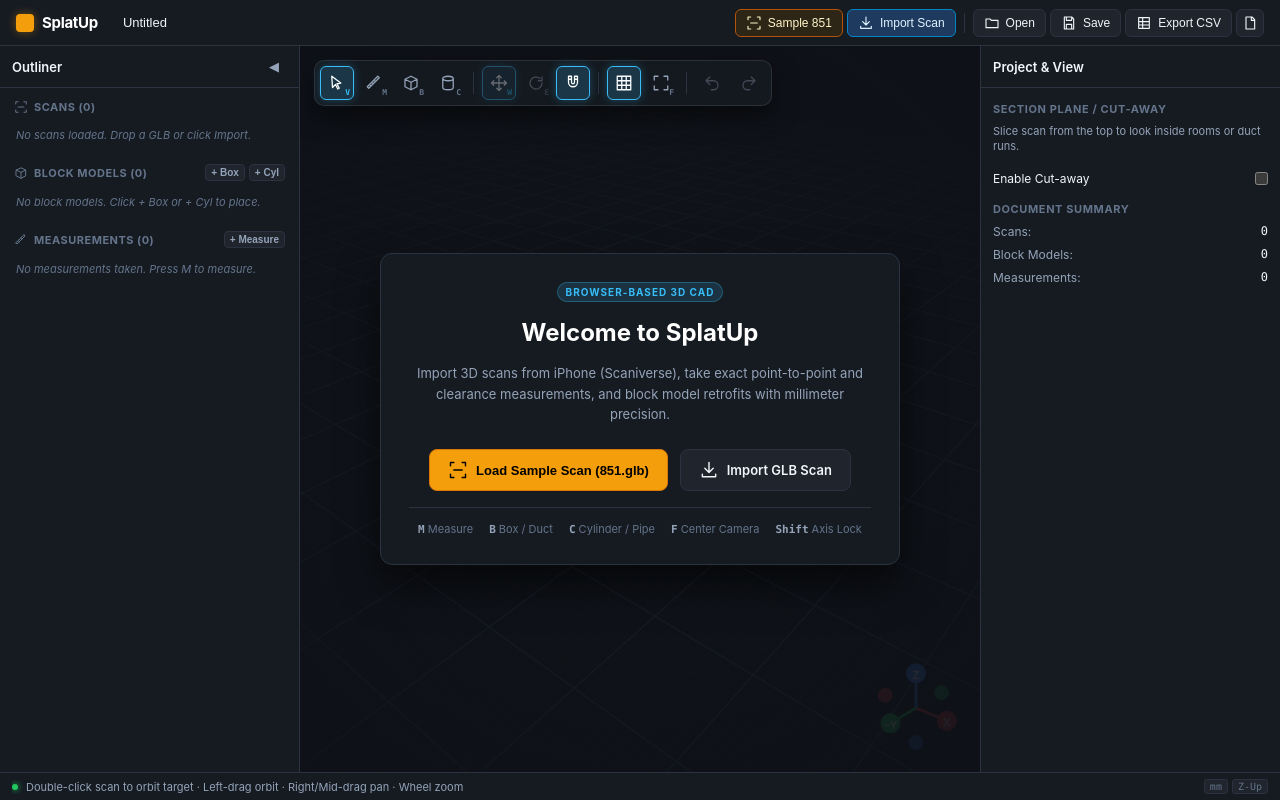
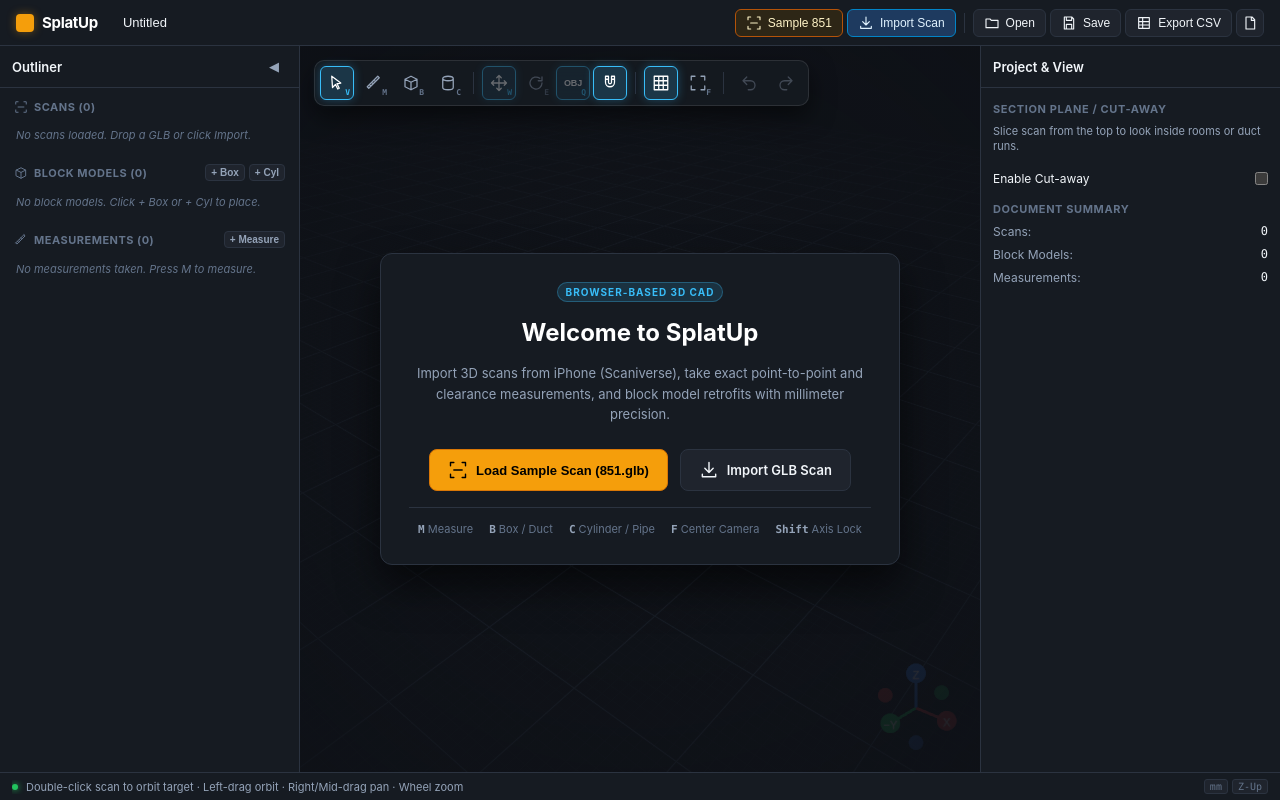
Before and after one commit to deeben/splatup, a React (Vite) app: page / in a window 1280 px wide. Built offline with nearby package versions, Linux system fonts and the light colour scheme.

Commit message:
Fix: Align transform gizmo to object space by default with space toggle

```diff
--- a/src/core/store.ts
+++ b/src/core/store.ts
@@ -18,6 +18,7 @@
 const HISTORY_LIMIT = 200;
 
 export type GizmoMode = 'translate' | 'rotate';
+export type GizmoSpace = 'local' | 'world';
 
 interface AppState {
   doc: Project;
@@ -30,6 +31,7 @@
   tool: Tool;
   selection: Selection;
   gizmoMode: GizmoMode;
+  gizmoSpace: GizmoSpace;
   /** Snap gizmo translation to 10 mm / rotation to 15°. */
   gridSnap: boolean;
   hover: SnapResult | null;
@@ -61,6 +63,8 @@
   setTool: (t: Tool) => void;
   select: (s: Selection) => void;
   setGizmoMode: (m: GizmoMode) => void;
+  setGizmoSpace: (s: GizmoSpace) => void;
+  toggleGizmoSpace: () => void;
   setGridSnap: (v: boolean) => void;
   setHover: (h: SnapResult | null) => void;
   setPendingA: (p: Vec3 | null) => void;
@@ -93,6 +97,7 @@
   tool: 'select',
   selection: null,
   gizmoMode: 'translate',
+  gizmoSpace: 'local',
   gridSnap: true,
   hover: null,
   pendingA: null,
@@ -224,6 +229,8 @@
   setTool: (tool) => set({ tool, pendingA: null, status: '' }),
   select: (selection) => set({ selection }),
   setGizmoMode: (gizmoMode) => set({ gizmoMode }),
+  setGizmoSpace: (gizmoSpace) => set({ gizmoSpace }),
+  toggleGizmoSpace: () => set((s) => ({ gizmoSpace: s.gizmoSpace === 'local' ? 'world' : 'local' })),
   setGridSnap: (gridSnap) => set({ gridSnap }),
   setHover: (hover) => set({ hover }),
   setPendingA: (pendingA) => set({ pendingA }),
--- a/src/ui/PropertyPanel.tsx
+++ b/src/ui/PropertyPanel.tsx
@@ -25,6 +25,8 @@
   const renameMeasurement = useApp((s) => s.renameMeasurement);
   const commit = useApp((s) => s.commit);
   const removeScan = useApp((s) => s.removeScan);
+  const gizmoSpace = useApp((s) => s.gizmoSpace);
+  const setGizmoSpace = useApp((s) => s.setGizmoSpace);
 
   if (selection?.type === 'object') {
     const obj = doc.objects.find((o) => o.id === selection.id);
@@ -135,7 +137,17 @@
 
           {/* Position Section */}
           <div className="section-group">
-            <div className="section-title">Position (mm)</div>
+            <div className="section-title" style={{ display: 'flex', justifyContent: 'space-between', alignItems: 'center' }}>
+              <span>Position (mm)</span>
+              <button
+                type="button"
+                className="mini-add-btn"
+                onClick={() => setGizmoSpace(gizmoSpace === 'local' ? 'world' : 'local')}
+                title="Toggle Gizmo alignment between Object (local) and World space (Q)"
+              >
+                {gizmoSpace === 'local' ? 'Object Space' : 'World Space'}
+              </button>
+            </div>
             <NumberField
               label="X"
               value={obj.transform.position[0]}
--- a/src/ui/Toolbar.tsx
+++ b/src/ui/Toolbar.tsx
@@ -7,6 +7,8 @@
   const setTool = useApp((s) => s.setTool);
   const gizmoMode = useApp((s) => s.gizmoMode);
   const setGizmoMode = useApp((s) => s.setGizmoMode);
+  const gizmoSpace = useApp((s) => s.gizmoSpace);
+  const toggleGizmoSpace = useApp((s) => s.toggleGizmoSpace);
   const gridSnap = useApp((s) => s.gridSnap);
   const setGridSnap = useApp((s) => s.setGridSnap);
   const showGrid = useApp((s) => s.showGrid);
@@ -68,6 +70,18 @@
         </button>
         <button
           type="button"
+          className={`tool-btn ${gizmoSpace === 'local' ? 'active' : ''}`}
+          onClick={toggleGizmoSpace}
+          title={`Gizmo Space: ${gizmoSpace === 'local' ? 'Object Space (Aligned to Box)' : 'World Space'} (Q)`}
+          disabled={selection?.type !== 'object'}
+        >
+          <span style={{ fontSize: 9, fontWeight: 700, letterSpacing: -0.2 }}>
+            {gizmoSpace === 'local' ? 'OBJ' : 'WLD'}
+          </span>
+          <span className="tool-badge">Q</span>
+        </button>
+        <button
+          type="button"
           className={`tool-btn ${gridSnap ? 'active' : ''}`}
           onClick={() => setGridSnap(!gridSnap)}
           title={`Gizmo Snap: ${gridSnap ? '10mm / 15° (On)' : 'Free (Off)'} (G)`}
--- a/src/ui/useShortcuts.ts
+++ b/src/ui/useShortcuts.ts
@@ -5,6 +5,7 @@
   const tool = useApp((s) => s.tool);
   const setTool = useApp((s) => s.setTool);
   const setGizmoMode = useApp((s) => s.setGizmoMode);
+  const toggleGizmoSpace = useApp((s) => s.toggleGizmoSpace);
   const gridSnap = useApp((s) => s.gridSnap);
   const setGridSnap = useApp((s) => s.setGridSnap);
   const undo = useApp((s) => s.undo);
@@ -72,6 +73,9 @@
         case 'e':
           setGizmoMode('rotate');
           break;
+        case 'q':
+          toggleGizmoSpace();
+          break;
         case 'g':
           setGridSnap(!gridSnap);
           break;
@@ -101,6 +105,7 @@
     tool,
     setTool,
     setGizmoMode,
+    toggleGizmoSpace,
     gridSnap,
     setGridSnap,
     undo,
--- a/src/viewport/DesignLayer.tsx
+++ b/src/viewport/DesignLayer.tsx
@@ -109,6 +109,7 @@
 function Gizmo({ id }: { id: string }) {
   const scene = useThree((s) => s.scene);
   const mode = useApp((s) => s.gizmoMode);
+  const space = useApp((s) => s.gizmoSpace);
   const gridSnap = useApp((s) => s.gridSnap);
   const tool = useApp((s) => s.tool);
   const objects = useApp((s) => s.doc.objects);
@@ -143,7 +144,7 @@
       ref={ref}
       object={target}
       mode={mode}
-      space={mode === 'rotate' ? 'local' : 'world'}
+      space={space}
       translationSnap={gridSnap ? 0.01 : null}
       rotationSnap={gridSnap ? Math.PI / 12 : null}
       size={0.8}
```
Also changed, not shown: screengrabs/Resolved Issues/align gismo to object space.png (added).
